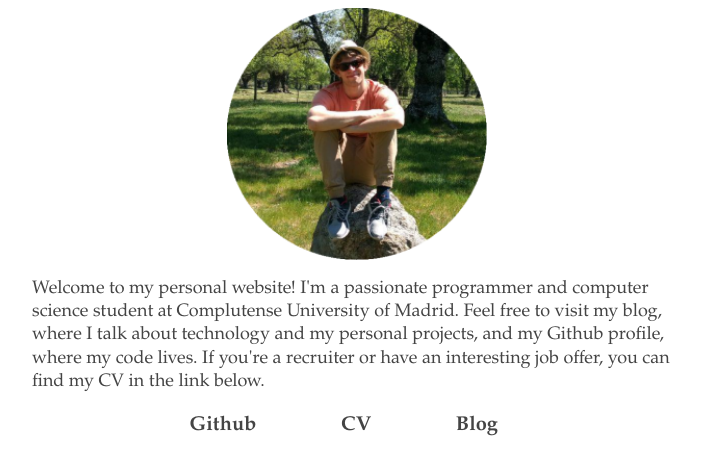
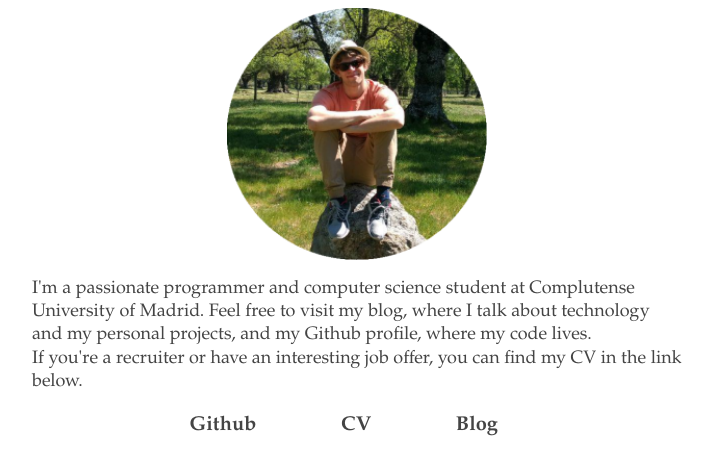
Before and after one commit to DomFleischmann/DomFleischmann.github.io, a plain HTML site: page index.html in a window 1280 px wide. Shown: the part 103-578 px from the top of the page, without its empty margins (283-996 px from the left). Drawn offline with Linux system fonts and the light colour scheme.

Commit message:
Better introduction

```diff
--- a/index.html
+++ b/index.html
@@ -10,9 +10,9 @@
     <body>
         <h1>Domink Fleischmann</h1>
         <img alt="image" src="me.png"/>
-        <p> Welcome to my personal website!
+        <p>
 I'm a passionate programmer and computer science student at Complutense University of Madrid. Feel free to visit my blog, where I talk about technology and my personal projects, and my Github profile, where my code lives.
-
+<br>
 If you're a recruiter or have an interesting job offer, you can find my CV in the link below.</p>
         <ul>
             <li><a href="https://github.com/DomFleischmann">Github</a></li>
```
